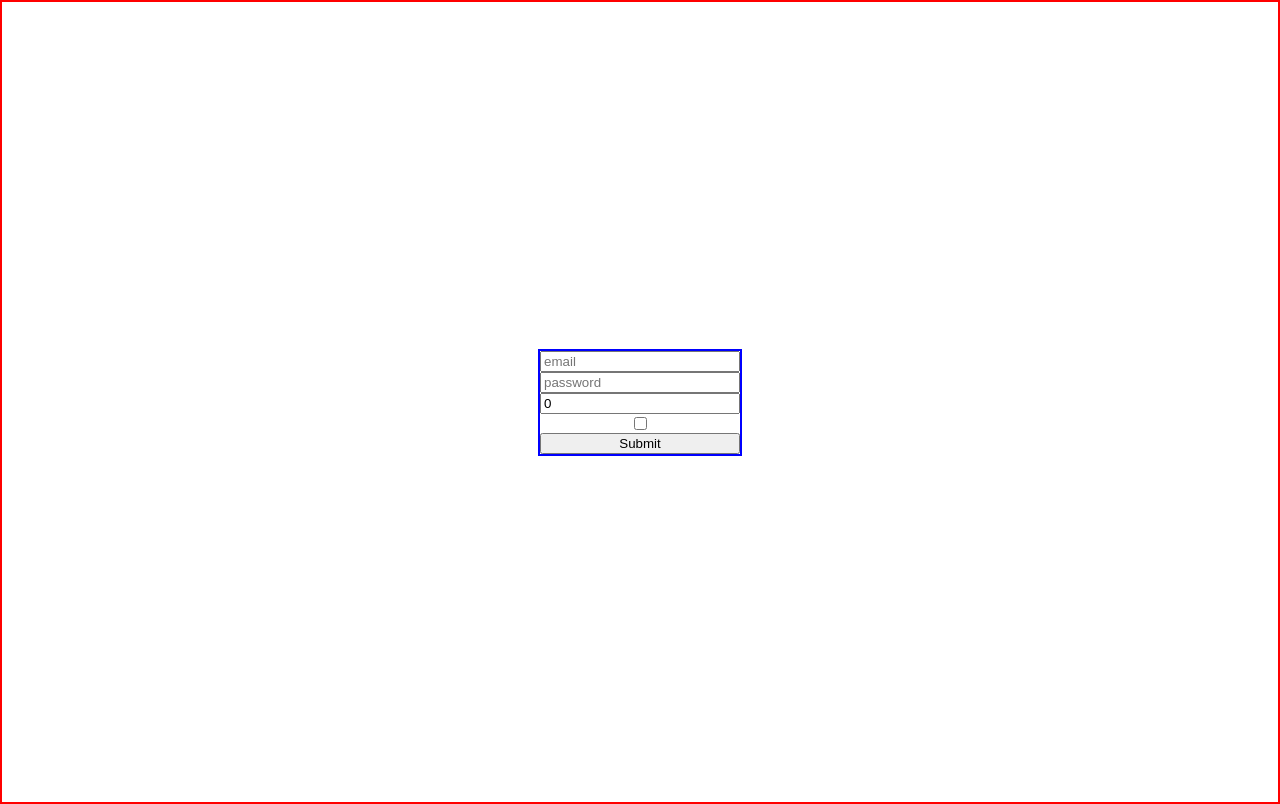
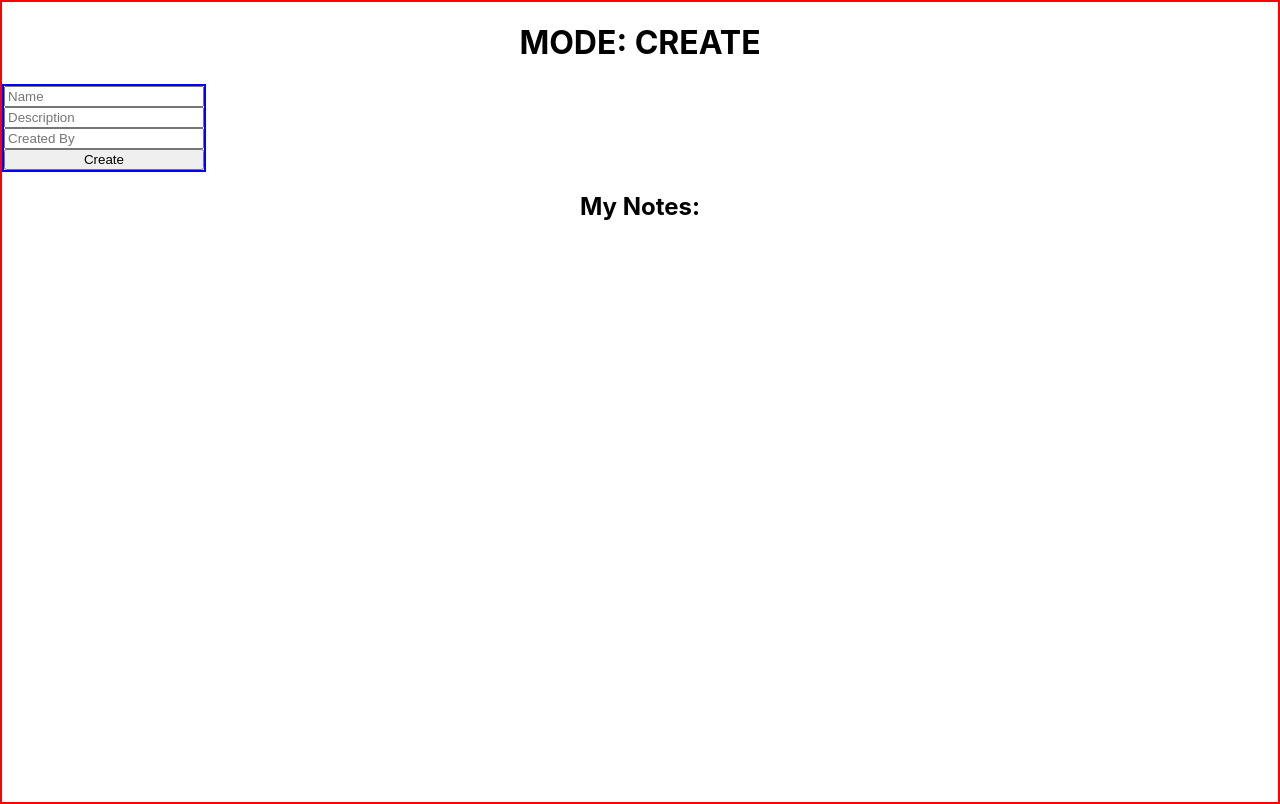
Before and after one commit to udurgesh6/aryan-app, a React (Create React App) app: page / in a window 1280 px wide. Built offline with nearby package versions, Linux system fonts and the light colour scheme.

Commit message:
notes app

```diff
--- a/src/App.js
+++ b/src/App.js
@@ -2,13 +2,61 @@ import { useState } from "react";
 import "./App.css";
 
 function App() {
-  const [email, setEmail] = useState("");
-  const [password, setPassword] = useState("");
-  const [age, setAge] = useState(0);
+  const [notes, setNotes] = useState([]);
+  const [updatingNote, setUpdatingNote] = useState(false);
 
-  const onSubmit = (e) => {
+  const [note, setNote] = useState({
+    name: "",
+    createdBy: "",
+    description: "",
+    education: [],
+    previousJob: {
+      companYName: "",
+      salary: "",
+      years: "",
+    },
+  });
+
+  const onCreate = (e) => {
     e.preventDefault();
-    // do the job
+    const totalNotes = notes.length;
+    setNotes([
+      ...notes,
+      {
+        ...note,
+        createdAt: new Date().toDateString(),
+        index: totalNotes,
+      },
+    ]);
+    setNote({
+      name: "",
+      createdBy: "",
+      description: "",
+    });
+  };
+
+  const changeTHisNote = (note) => {
+    setUpdatingNote(true);
+    setNote(note);
+  };
+
+  const updateNote = (e) => {
+    e.preventDefault();
+    const tempNotes = [...notes];
+    tempNotes[note.index] = note;
+    setNotes(tempNotes);
+    setNote({
+      name: "",
+      createdBy: "",
+      description: "",
+    });
+    setUpdatingNote(false);
+  };
+
+  const deleteNote = (ind) => {
+    const tempNotes = [...notes];
+    tempNotes.splice(ind, 1);
+    setNotes(tempNotes);
   };
 
   return (
@@ -18,11 +66,11 @@ function App() {
         height: "100vh",
         border: "2px solid red",
         display: "flex",
-        flexDirection: "row",
-        alignItems: "center",
-        justifyContent: "center",
+        flexDirection: "column",
+        overflowY: "auto",
       }}
     >
+      <h1>MODE: {updatingNote ? "UPDATE" : "CREATE"}</h1>
       <form
         style={{
           display: "flex",
@@ -30,39 +78,45 @@ function App() {
           width: "200px",
           border: "2px solid blue",
         }}
-        onSubmit={onSubmit}
+        onSubmit={updatingNote ? updateNote : onCreate}
       >
         <input
-          placeholder="email"
           type="text"
-          value={email}
-          onChange={(e) => {
-            setEmail(e.target.value);
-          }}
+          value={note.name}
+          onChange={(e) => setNote({ ...note, name: e.target.value })}
+          placeholder="Name"
         />
         <input
-          placeholder="password"
-          type="password"
-          value={password}
-          onChange={(e) => setPassword(e.target.value)}
+          type="description"
+          value={note.description}
+          onChange={(e) => setNote({ ...note, description: e.target.value })}
+          placeholder="Description"
         />
         <input
-          placeholder="age"
-          type="number"
-          value={age}
-          onChange={(e) => {
-            if (e.target.value > 100) {
-              alert("Value can't be greater than 100 !");
-            } else {
-              setAge(e.target.value);
-            }
-          }}
-          min={0}
-          max={100}
+          type="type"
+          value={note.createdBy}
+          onChange={(e) => setNote({ ...note, createdBy: e.target.value })}
+          placeholder="Created By"
         />
-        <input type="checkbox" />
-        <button type="submit">Submit</button>
+        <button type="submit">{updatingNote ? "Update" : "Create"}</button>
       </form>
+
+      <div style={{ display: "flex", flexDirection: "column" }}>
+        <h2>My Notes:</h2>
+        {notes.map((note, noteIndex) => (
+          <div
+            style={{ display: "flex", flexDirection: "column", width: "300px" }}
+            key={note.createdAt + noteIndex}
+          >
+            <p>Title: {note.name}</p>
+            <p>Created At: {note.createdAt}</p>
+            <p>Created By: {note.createdBy}</p>
+            <p>Description: {note.description}</p>
+            <button onClick={() => changeTHisNote(note)}>Edit</button>
+            <button onClick={() => deleteNote(note.index)}>Delete Note</button>
+          </div>
+        ))}
+      </div>
     </div>
   );
 }
```
